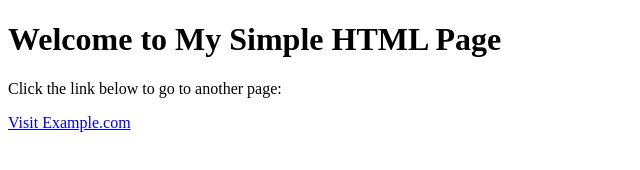
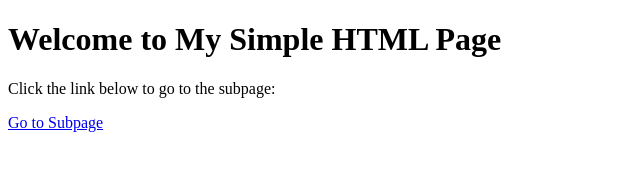
Before and after one commit to Okios2/subpage-test, a plain HTML site: page index.html in a window 1280 px wide. Shown: the full height of the page, 0-640 px from the left. Drawn offline with Linux system fonts and the light colour scheme.

Commit message:
Update index.html

```diff
--- a/index.html
+++ b/index.html
@@ -7,7 +7,7 @@
 </head>
 <body>
     <h1>Welcome to My Simple HTML Page</h1>
-    <p>Click the link below to go to another page:</p>
-    <a href="/">Visit Example.com</a>
+    <p>Click the link below to go to the subpage:</p>
+    <a href="subpage.html">Go to Subpage</a>
 </body>
 </html>
```
